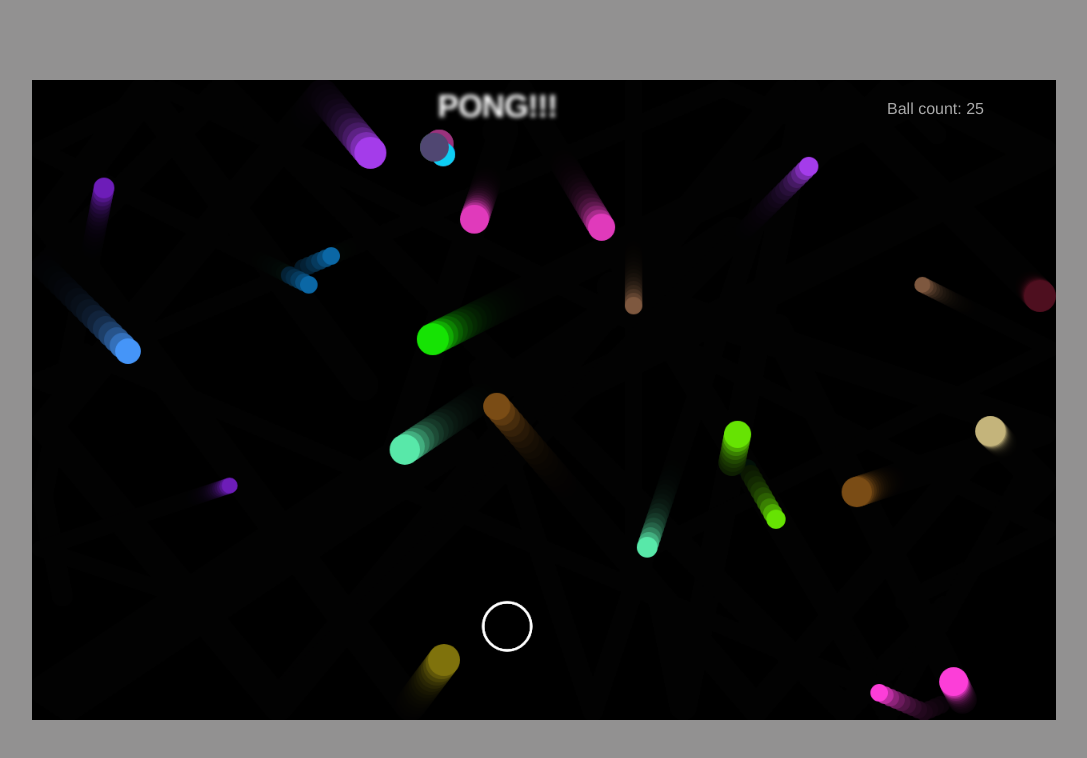
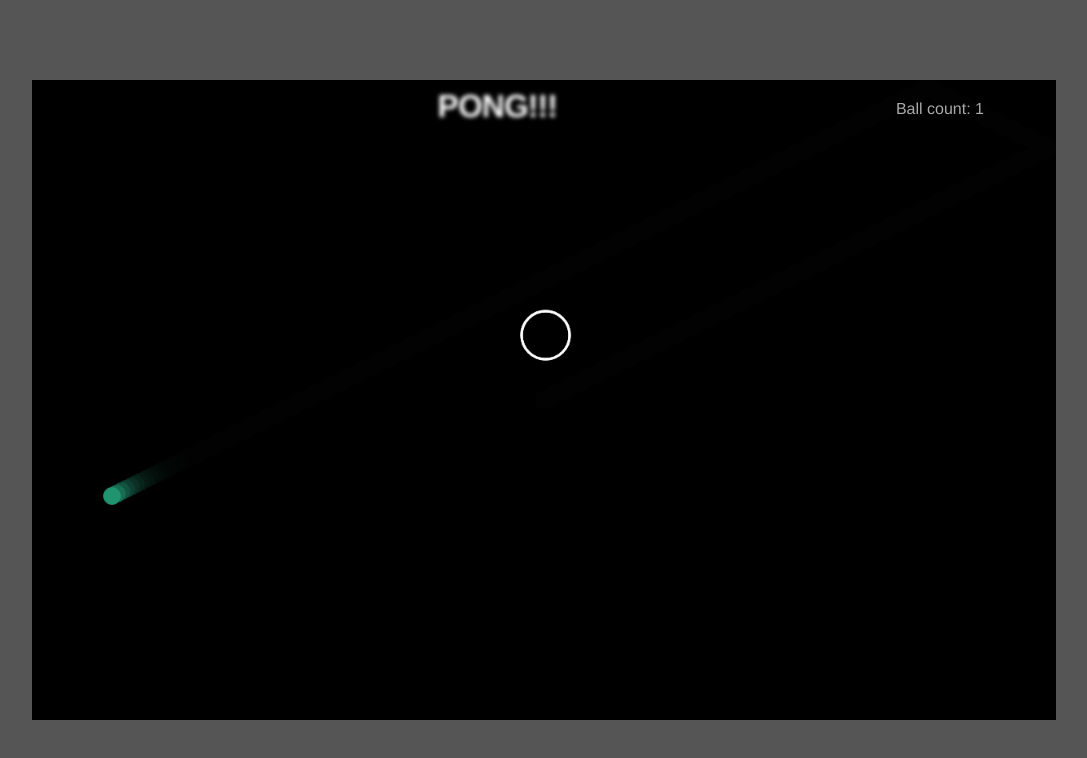
Before and after one commit to SalamanderCtesiphon/Pong-in-JavaScript, a plain HTML site: page index.html in a window 1280 px wide. Shown: the whole page, without its empty margins (96-1183 px from the left). Drawn offline with Linux system fonts and the light colour scheme.

Commit message:
still working on the port

```diff
--- a/index.html
+++ b/index.html
@@ -3,7 +3,7 @@
   <head>
     <meta charset="utf-8">
     <meta name="viewport" content="width=device-width">
-    <title>Bouncing balls</title>
+    <title>PONG!!!!!</title>
     <link rel="stylesheet" href="style.css">
   </head>
 
--- a/main.js
+++ b/main.js
@@ -90,6 +90,10 @@ class EvilCircle extends Shape {
 }
 
 class Ball extends Shape {
+
+    x = (width / 2)
+    y = (height / 2)
+
     constructor(x, y, velX, velY, color, size) {
         super(x, y, velX, velY);
         this.color = color;
@@ -145,7 +149,7 @@ class Ball extends Shape {
 
 const balls = [];
 
-while (balls.length < 25) {
+while (balls.length < 1) {
   const size = random(10, 20);
   const ball = new Ball(
     // ball position always drawn at least one ball width
--- a/style.css
+++ b/style.css
@@ -47,5 +47,5 @@ html, body {
   }
 
   body {
-    background: rgba(66, 65, 65, 0.575);
+    background: rgba(35, 35, 35, 0.77);
   }
```
